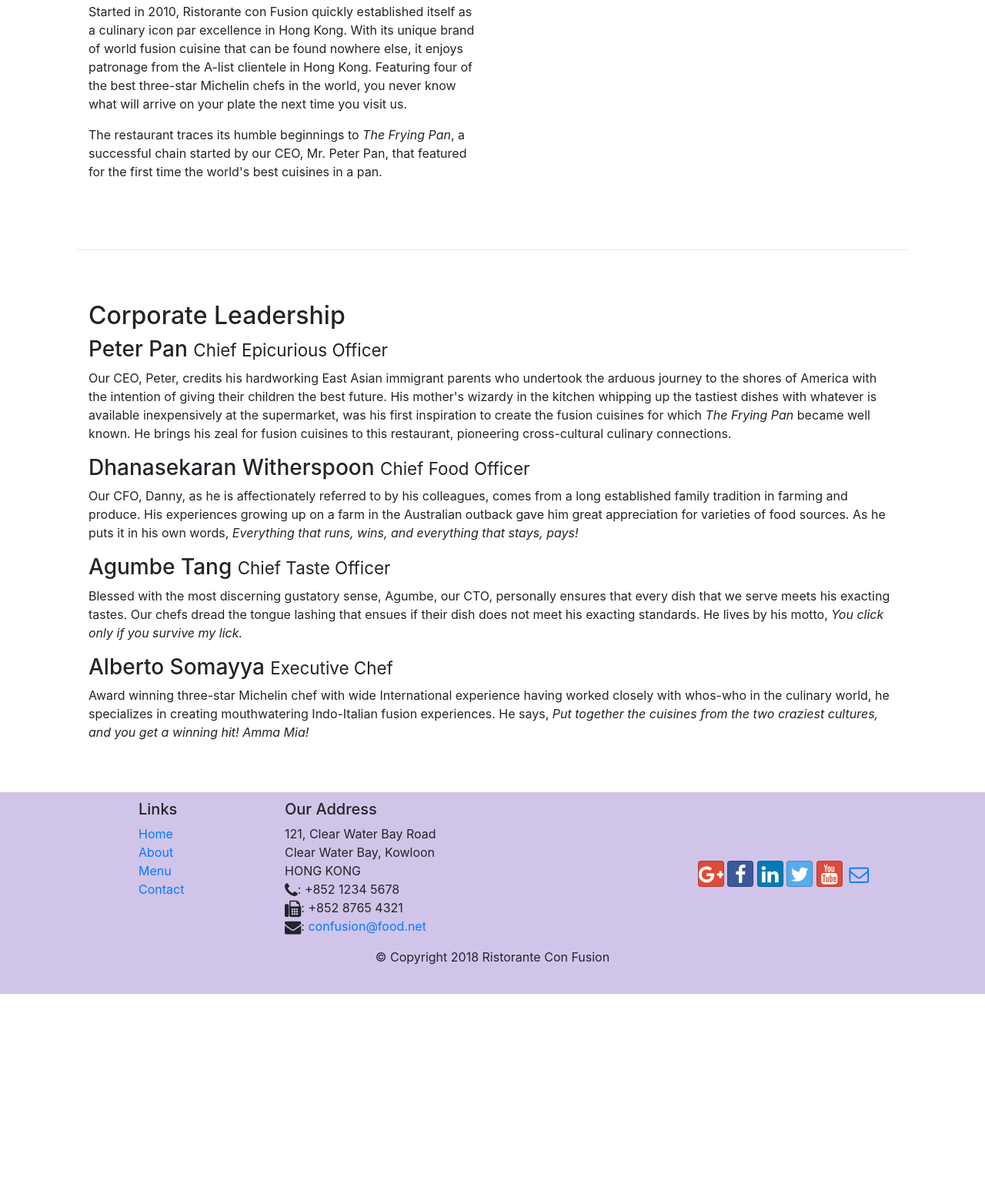
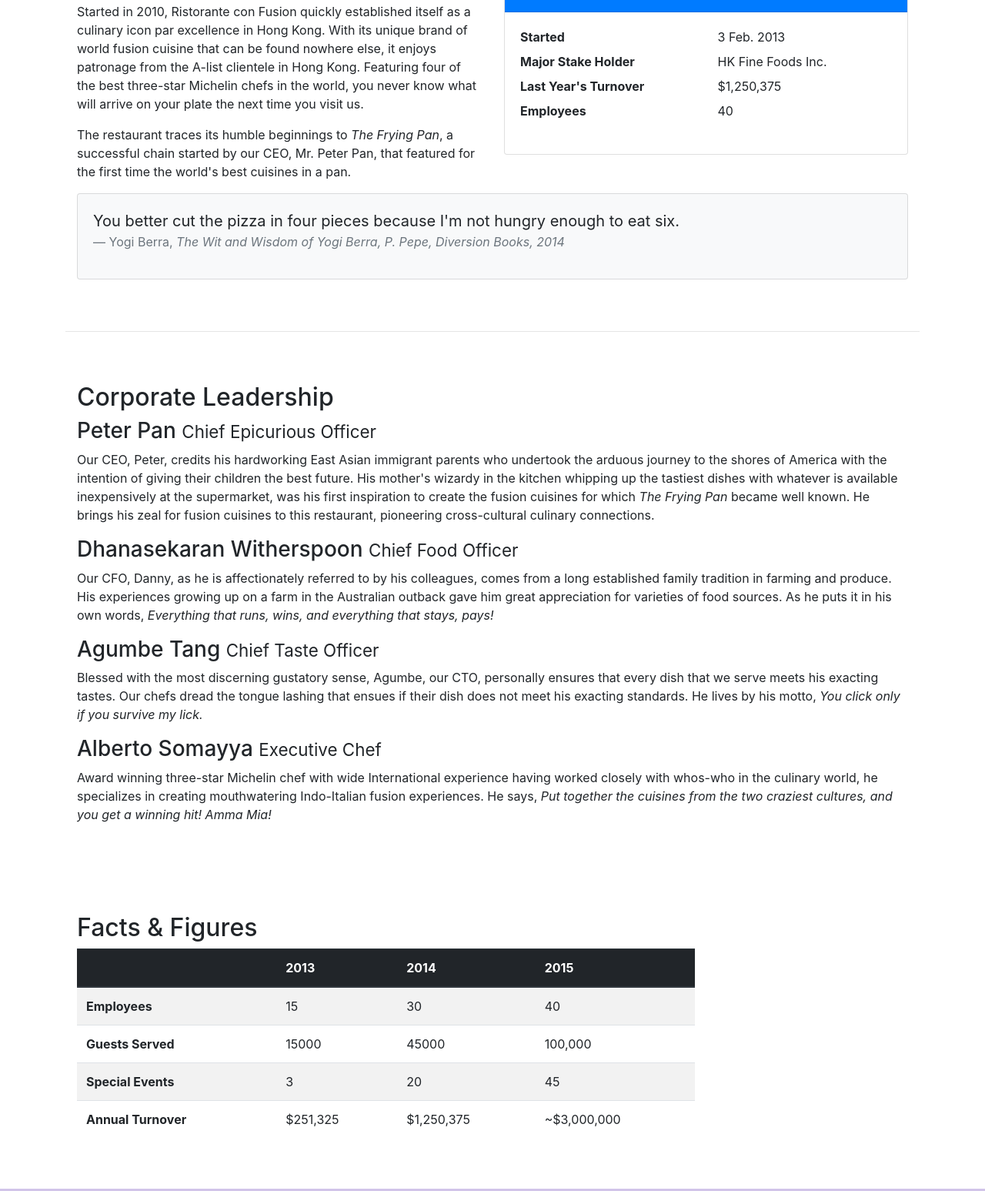
Before and after one commit to m7md-hisham/git-test, a website: page aboutus.html in a window 1280 px wide. Shown: the part 558-2105 px from the top of the page at 77% size. Before the commit the page ends 1849 px from the top, so only its background shows below. Drawn offline with nearby package versions, Linux system fonts and the light colour scheme.

Commit message:
Tables and Cards

```diff
--- a/aboutus.html
+++ b/aboutus.html
@@ -56,21 +56,48 @@
             </div>
         </div>
 
-        <div class="container">
         <div class="row row-content">
             <div class="col-12 col-sm-6">
                 <h2>Our History</h2>
                 <p>Started in 2010, Ristorante con Fusion quickly established itself as a culinary icon par excellence in Hong Kong. With its unique brand of world fusion cuisine that can be found nowhere else, it enjoys patronage from the A-list clientele in Hong Kong.  Featuring four of the best three-star Michelin chefs in the world, you never know what will arrive on your plate the next time you visit us.</p>
                 <p>The restaurant traces its humble beginnings to <em>The Frying Pan</em>, a successful chain started by our CEO, Mr. Peter Pan, that featured for the first time the world's best cuisines in a pan.</p>
             </div>
+
+            <div class="col-sm">
+                <div class="card">
+                    <h3 class="card-header bg-primary text-white">Facts At a Glance</h3>
+                    <div class="card-body">
+                        <dl class="row">
+                            <dt class="col-6">Started</dt>
+                            <dd class="col-6">3 Feb. 2013</dd>
+                            <dt class="col-6">Major Stake Holder</dt>
+                            <dd class="col-6">HK Fine Foods Inc.</dd>
+                            <dt class="col-6">Last Year's Turnover</dt>
+                            <dd class="col-6">$1,250,375</dd>
+                            <dt class="col-6">Employees</dt>
+                            <dd class="col-6">40</dd>
+                        </dl>
+                    </div>
+                </div>
+            </div>
+
+            <div class="col-12">
+                <div class="card card-body bg-light">
+                    <blockquote class="blockquote">
+                        <p class="mb-0">You better cut the pizza in four pieces
+                            because I'm not hungry enough to eat six.
+                        </p>
+                        <footer class="blockquote-footer">Yogi Berra,
+                            <cite title="Source Title">The Wit and Wisdom of Yogi Berra, P. Pepe, Diversion Books, 2014</cite>
+                        </footer>
+                    </blockquote>
+                </div>
+            </div>
         </div>
         <div class="col-12 col-sm-6">
         </div>
         <hr>
-        </div>
 
-
-        <div class="container">
         <div class="row row-content">
             <div class="col-12 col-sm-12">
                 <h2>Corporate Leadership</h2>
@@ -84,8 +111,53 @@
                 <p class="d-none d-sm-block">Award winning three-star Michelin chef with wide International experience having worked closely with whos-who in the culinary world, he specializes in creating mouthwatering Indo-Italian fusion experiences. He says, <em>Put together the cuisines from the two craziest cultures, and you get a winning hit! Amma Mia!</em></p>
             </div>
         </div>
+
+        <div class="row row-content">
+            <div class="col-12 col-sm-9">
+                <h2>Facts &amp; Figures</h2>
+                <div class="table-responsive">
+                    <table class="table table-striped">
+                        <thead class="thead-dark">
+                            <tr>
+                                <th>&nbsp;</th>
+                                <th>2013</th>
+                                <th>2014</th>
+                                <th>2015</th>
+                            </tr>
+                        </thead>
+                        <tbody>
+                            <tr>
+                                <th>Employees</th>
+                                <td>15</td>
+                                <td>30</td>
+                                <td>40</td>
+                            </tr>
+                            <tr>
+                                <th>Guests Served</th>
+                                <td>15000</td>
+                                <td>45000</td>
+                                <td>100,000</td>
+                            </tr>
+                            <tr>
+                                <th>Special Events</th>
+                                <td>3</td>
+                                <td>20</td>
+                                <td>45</td>
+                            </tr>
+                            <tr>
+                                <th>Annual Turnover</th>
+                                <td>$251,325</td>
+                                <td>$1,250,375</td>
+                                <td>~$3,000,000</td>
+                            </tr>
+                        </tbody>
+                    </table>
                 </div>
+            </div>
+            <div class="col-12 col-sm-3">
 
+            </div>
+        </div>
     </div>
 
     <footer class="footer">
```
Lines whose indentation alone changed are shown as unchanged.
